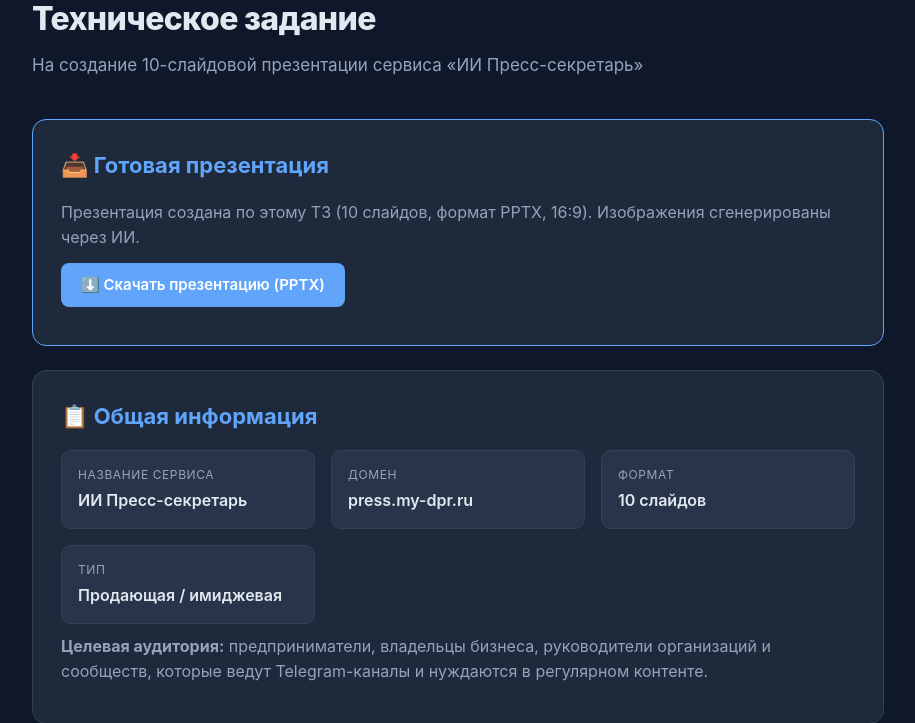
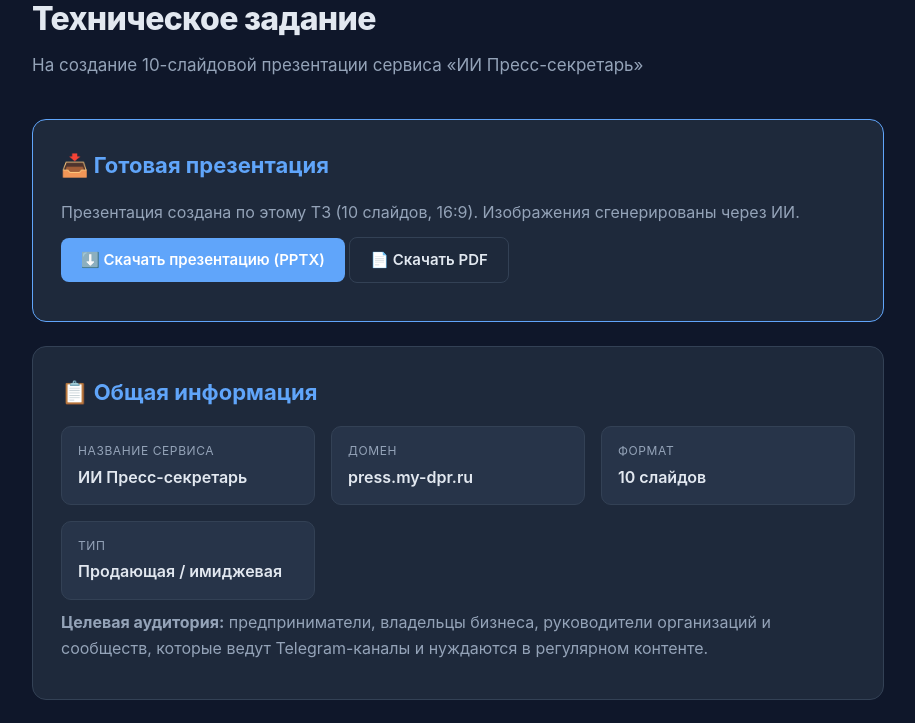
Before and after one commit to apuc/telegram-bussiness-bot, a FastAPI app: page /presentation-tz in a window 1280 px wide. Shown: the part 134-857 px from the top of the page, without its empty margins (182-1097 px from the left). Run offline with FastAPI, Linux system fonts and the light colour scheme.

Commit message:
feat: add PDF version of presentation and download link

```diff
--- a/cabinet_service/templates/presentation_tz.html
+++ b/cabinet_service/templates/presentation_tz.html
@@ -205,9 +205,10 @@
 
             <div class="section" style="border-color: var(--accent);">
                 <h2>📥 Готовая презентация</h2>
-                <p>Презентация создана по этому ТЗ (10 слайдов, формат PPTX, 16:9). Изображения сгенерированы через ИИ.</p>
+                <p>Презентация создана по этому ТЗ (10 слайдов, 16:9). Изображения сгенерированы через ИИ.</p>
                 <p style="margin-top: 12px;">
                     <a class="btn btn-primary" href="/static/pressa-presentation.pptx" download>⬇️ Скачать презентацию (PPTX)</a>
+                    <a class="btn btn-ghost" href="/static/pressa-presentation.pdf" download>📄 Скачать PDF</a>
                 </p>
             </div>
 
```
Also changed, not shown: 1 other file.
